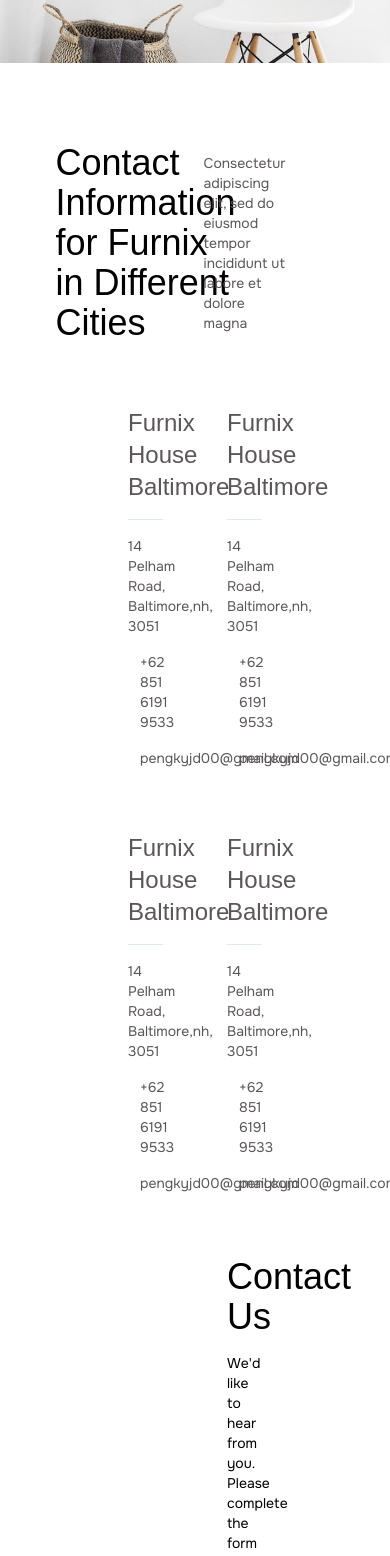
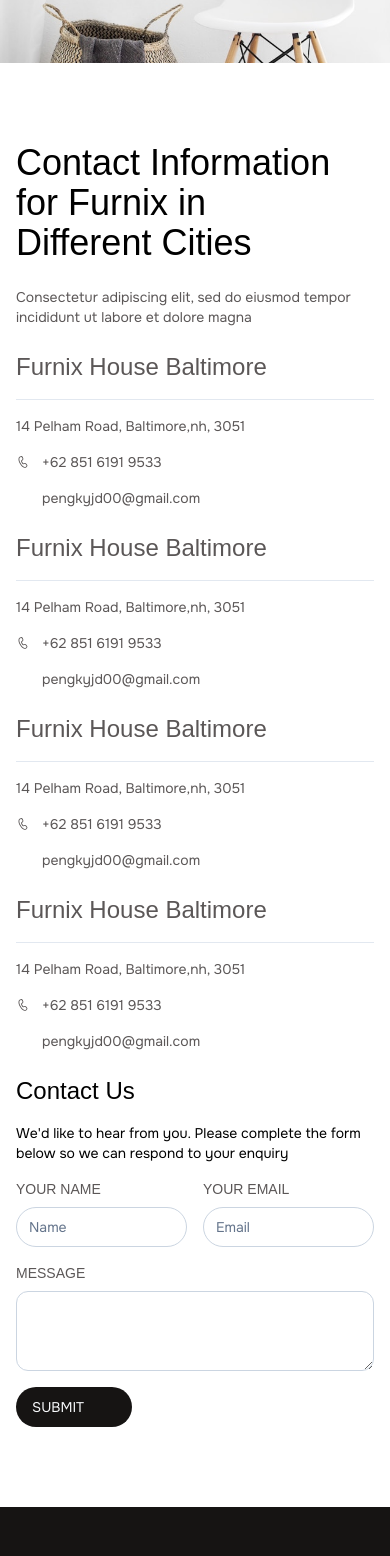
Before and after one commit to hengkianggia/furnix-app, a Next.js app: page /contact in a window 390 px wide. Shown: the part 356-1912 px from the top of the page. Built offline with nearby package versions, Linux system fonts and the light colour scheme; some icons are missing; a web font is replaced by a local one.

Commit message:
Feature/hengki/responsive contact page

```diff
--- a/src/app/contact/page.tsx
+++ b/src/app/contact/page.tsx
@@ -22,12 +22,12 @@ const Contact = () => {
         title={"Contacts"}
         desc="Have questions? Contact us using the form below"
       />
-      <Wrapper full className="px-32">
-        <Div full grid className="grid-cols-2 gap-16 place-items-center">
-          <h1 className="text-4xl font-thin text-balance">
+      <Wrapper full className="px-32 max-md:px-4 max-lg:px-10">
+        <Div full grid className="grid-cols-2 gap-16 place-items-center max-md:grid-cols-1 max-md:gap-6 max-lg:gap-10">
+          <h1 className="text-4xl font-thin text-balance max-md:col-span-1 max-lg:col-span-2 max-lg:text-center max-md:text-start">
             Contact Information for Furnix in Different Cities
           </h1>
-          <p className="text-sm text-myDarkGray">
+          <p className="text-sm text-myDarkGray max-md:col-span-1 max-lg:col-span-2 max-lg:text-center max-md:text-start max-md:w-full max-lg:w-[60%]">
             Consectetur adipiscing elit, sed do eiusmod tempor incididunt ut
             labore et dolore magna
           </p>
@@ -85,12 +85,12 @@ const Contact = () => {
             </Div>
           </Div>
 
-          <Div full className="aspect-square">
+          <Div full className="aspect-square max-lg:hidden">
             <Images />
           </Div>
 
-          <Div grid className="grid-cols-2 gap-4">
-            <h2 className="col-span-2 text-4xl font-thin">Contact Us</h2>
+          <Div full grid className="grid-cols-2 gap-4 max-md:col-span-1 max-lg:col-span-2">
+            <h2 className="col-span-2 text-4xl font-thin max-lg:text-2xl">Contact Us</h2>
             <p className="col-span-2 text-sm">
               We&apos;d like to hear from you. Please complete the form below so we
               can respond to your enquiry
@@ -120,7 +120,7 @@ const Contact = () => {
                 className="space-y-2 uppercase text-sm text-myDarkGray col-span-2"
               >
                 <h4>message</h4>
-                <Textarea className="rounded-xl  min-h-32" />
+                <Textarea className="rounded-xl  min-h-32 max-lg:min-h-20" />
               </Div>
 
               <Button className="uppercase bg-myBlack w-fit">
```
